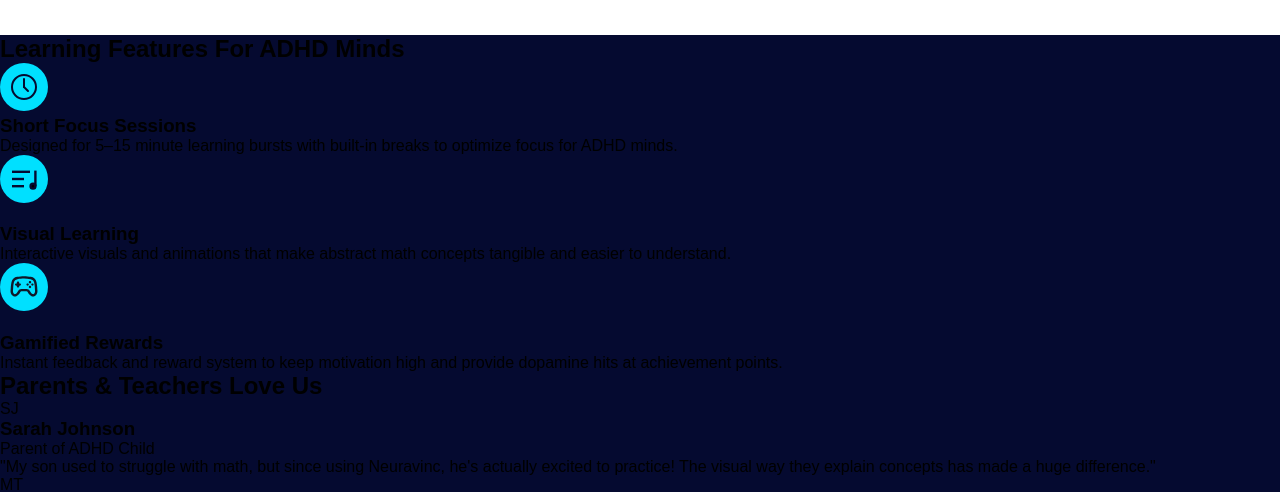
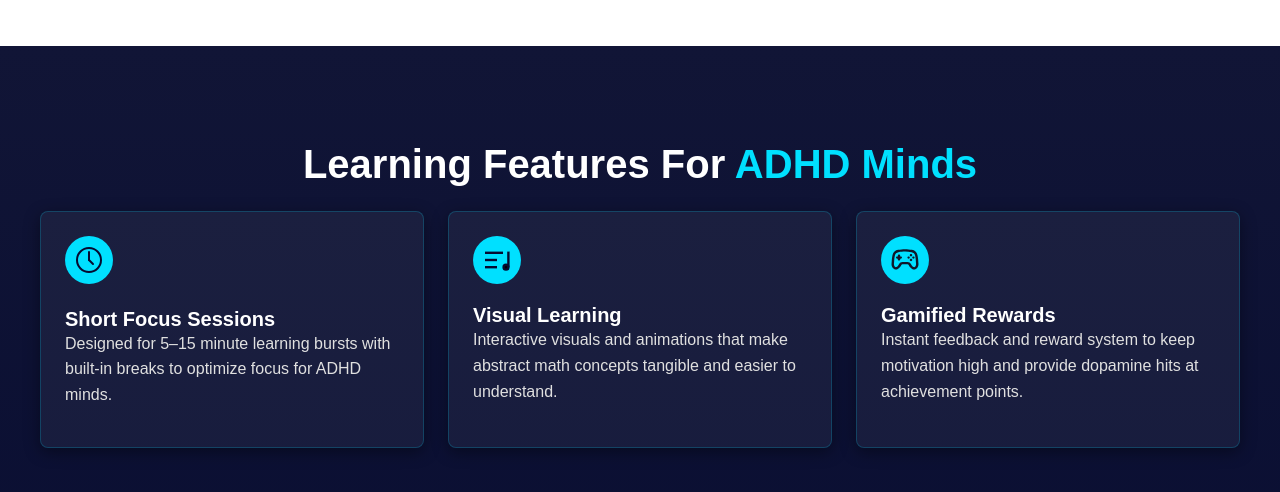
Before and after one commit to fsoko93/Neuravinc, a plain HTML site: page index.html in a window 1280 px wide. Shown: the part 2240-2732 px from the top of the page. Drawn offline with Linux system fonts and the light colour scheme; a script that the page names is missing.

Commit message:
Update home.css

```diff
--- a/css/home.css
+++ b/css/home.css
@@ -423,3 +423,125 @@ nav ul li a.login-button:hover {
     max-height: 64px;       /* was 48px */
   }
 }
+
+/* Typewriter effect */
+.typewriter {
+  font-size: 20px;
+  color: #00e0ff;
+  font-family: 'Lucida Sans', 'Lucida Sans Regular',
+               'Lucida Grande', 'Lucida Sans Unicode',
+               Geneva, Verdana, sans-serif;
+  overflow: hidden;                   /* hide overflow */
+  white-space: nowrap;                /* single line */
+  border-right: 3px solid #00e0ff;    /* cursor */
+  width: 0ch;                         /* start collapsed */
+  margin: 20px auto 0;                /* adjust as needed */
+  animation:
+    typing 3s steps(39, end) forwards,   /* type in 39 characters */
+    blinkCursor 0.8s step-end infinite;  /* blink the cursor */
+}
+
+@keyframes typing {
+  from { width: 0ch; }
+  to   { width: 39ch; }               /* match your exact character count */
+}
+
+@keyframes blinkCursor {
+  0%, 100% { border-color: #00e0ff; }
+  50%      { border-color: transparent; }
+}
+
+/* ─── FEATURES + TESTIMONIALS SECTION ───────────────────────────────────────────────── */
+.ft-section {
+  background: linear-gradient(180deg, #111536 0%, #050a30 100%);
+  padding: 4rem 1rem;
+}
+.ft-section .container {
+  max-width: 1200px;
+  margin: 0 auto;
+}
+
+/* Shared heading style */
+.ft-title {
+  text-align: center;
+  color: #fff;
+  font-size: 2.5rem;
+  margin: 2rem 0 1.5rem;
+}
+.ft-title .highlight {
+  color: #00e0ff;
+}
+
+/* 3‐column grid for both features & testimonials */
+.ft-grid {
+  display: grid;
+  grid-template-columns: 1fr;
+  gap: 1.5rem;
+  margin-bottom: 2.5rem;
+}
+@media (min-width: 768px) {
+  .ft-grid {
+    grid-template-columns: repeat(3, 1fr);
+  }
+}
+
+/* Card base */
+.ft-card {
+  background: rgba(255,255,255,0.05);
+  border: 1px solid rgba(0,224,255,0.2);
+  border-radius: 8px;
+  padding: 1.5rem;
+  box-shadow: 0 4px 16px rgba(0,0,0,0.4);
+  transition: transform 0.3s, box-shadow 0.3s;
+  display: flex;
+  flex-direction: column;
+}
+.ft-card:hover {
+  transform: translateY(-4px);
+  box-shadow: 0 8px 24px rgba(0,0,0,0.6);
+}
+
+/* Feature icon */
+.ft-icon {
+  font-size: 2rem;
+  color: #00e0ff;
+  margin-bottom: 1rem;
+}
+
+/* Testimonial avatar */
+.avatar {
+  width: 48px;
+  height: 48px;
+  background-color: #00e0ff;
+  border-radius: 50%;
+  color: #050a30;
+  font-weight: 700;
+  display: flex;
+  align-items: center;
+  justify-content: center;
+  margin-bottom: 1rem;
+  font-size: 1rem;
+}
+
+/* Card titles */
+.ft-card h3 {
+  margin: 0;
+  color: #fff;
+  font-size: 1.25rem;
+}
+.ft-card .role {
+  margin: 0.25rem 0 1rem;
+  color: #c0c0cf;
+  font-size: 0.9rem;
+}
+
+/* Feature/testimonial text */
+.ft-card p,
+.ft-card blockquote {
+  color: #e0e0e0;
+  line-height: 1.6;
+  margin: 0 0 1rem;
+}
+.ft-card blockquote {
+  font-style: italic;
+}
```
